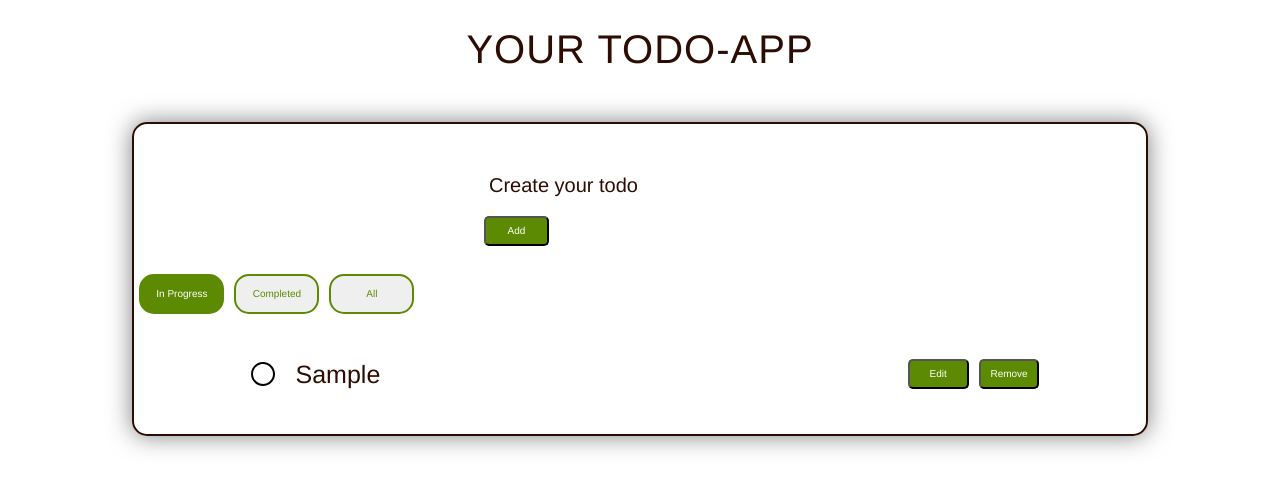
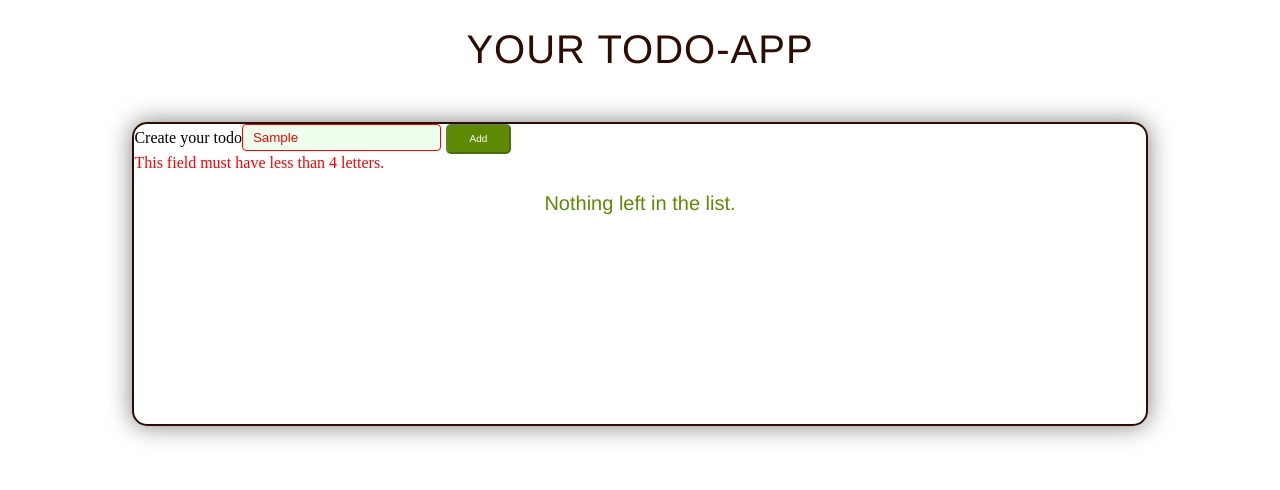
Before and after one commit to pani-tka/vue-test, a Vue app: page / in a window 1280 px wide. Both pictures are taken after typing "Sample" into the empty fields and a click on the button "Add". Shown: the top 490 px of the page. Built offline with nearby package versions, Linux system fonts and the light colour scheme.

Commit message:
Added validation using 'Vuelidate' for add-new-todo component.

```diff
--- a/package.json
+++ b/package.json
@@ -5,13 +5,16 @@
   "main": "main.js",
   "scripts": {
     "serve": "vue-cli-service serve",
+    "build": "vue-cli-service build",
     "test": "echo \"Error: no test specified\" && exit 1"
   },
   "keywords": [],
   "author": "",
   "license": "ISC",
   "dependencies": {
+    "core-js": "^2.6.5",
     "vue": "^2.6.10",
+    "vuelidate": "^0.7.4",
     "vuex": "^3.1.1"
   },
   "devDependencies": {
--- a/src/components/add-new-todo.vue
+++ b/src/components/add-new-todo.vue
@@ -1,26 +1,38 @@
 <template>
-  <div class="middle">
-    <div id="fancy-inputs">
-      <label class="input">
+  <form class="form-row">
+    <div class="col-md-6 mb-3">
+      <label for="input">Create your todo</label>
         <input
+          :class="status($v.newTodo)"
+          @blur="$v.newTodo.$touch()"
           @keyup.enter='createNewTodo'
+          id="input"
           type="text"
-          v-model="newTodo"
+          v-model.lazy="$v.newTodo.$model"
         />
-        <span><span>Create your todo</span></span>
-      </label>
-      <button @click='createNewTodo' class="add-todo">Add</button>
+      <button :disabled="$v.newTodo.$dirty && $v.$invalid" @click='createNewTodo' class="add-todo" type='button'>Add</button>
+      <div class="error" v-if="$v.newTodo.$dirty && !$v.newTodo.required">This field is required.</div>
+      <div class="error" v-if="$v.newTodo.$dirty && !$v.newTodo.maxLength">This field must have less than
+        {{$v.newTodo.$params.maxLength.max}} letters.
+      </div>
     </div>
-  </div>
+  </form>
 </template>
 
 <script>
+import {maxLength, required} from 'vuelidate/lib/validators'
 
 export default {
   name: 'AddNewTodo',
   data() {
     return {
       newTodo: ''
+    }
+  },
+  validations: {
+    newTodo: {
+      required,
+      maxLength: maxLength(4)
     }
   },
   methods: {
@@ -30,6 +42,13 @@ export default {
       }
       this.$store.dispatch('addTodo', this.newTodo);
       this.newTodo = '';
+      this.$v.$reset();
+    },
+    status(validation) {
+      return {
+        error: validation.$error,
+        dirty: validation.$dirty
+      }
     }
   }
 }
@@ -45,9 +64,7 @@ export default {
 #fancy-inputs {
   width: 70%;
   margin: 0 auto;
-
 }
-
 #fancy-inputs label.input {
   float: left;
   width: 370px;
@@ -156,4 +173,30 @@ export default {
   outline: 0;
 }
 
+input {
+  border: 1px solid silver;
+  border-radius: 4px;
+  background: white;
+  padding: 5px 10px;
+}
+
+.dirty {
+  border-color: #5A5;
+  background: #EFE;
+}
+
+.dirty:focus {
+  outline-color: #8E8;
+}
+
+.error {
+  border-color: red;
+  color: red;
+}
+
+.error:focus {
+  outline-color: #F99;
+}
+
+
 </style>
--- a/src/components/todo-item.vue
+++ b/src/components/todo-item.vue
@@ -10,10 +10,10 @@
     </div>
     <div class="edit-item-container" v-else>
       <input
+        @keyup.enter="saveEdit"
+        @keyup.esc="cancelEdit"
         type="text"
         v-model="editingValue"
-        @keyup.enter="saveEdit"
-        @keyup.esc="cancelEdit"
       />
       <button @click="cancelEdit" class="cancel-edit">Cancel</button>
     </div>
@@ -40,7 +40,7 @@ export default {
       this.editingValue = this.todo.title;
       this.isEditing = true;
     },
-    saveEdit () {
+    saveEdit() {
       if (!this.editingValue) {
         return false;
       }
--- a/src/components/todo-list.vue
+++ b/src/components/todo-list.vue
@@ -68,6 +68,15 @@ export default {
   transition: background 0.3s ease;
 }
 
+.filters {
+  width: 65%;
+  margin: 0 auto;
+  display: flex;
+  flex-direction: row;
+  flex-wrap: nowrap;
+  justify-content: space-around;
+}
+
 .filters button {
   cursor: pointer;
   width: 85px;
--- a/src/main.js
+++ b/src/main.js
@@ -1,8 +1,10 @@
 import Vue from 'vue'
+import Vuelidate from 'vuelidate'
 import App from './App'
 import {store} from './store'
 
 Vue.config.productionTip = false;
+Vue.use(Vuelidate);
 
 new Vue({
   store,
```
Also changed, not shown: index.html (indentation only), 1 other file (tests, documents, lock files or other folders).
